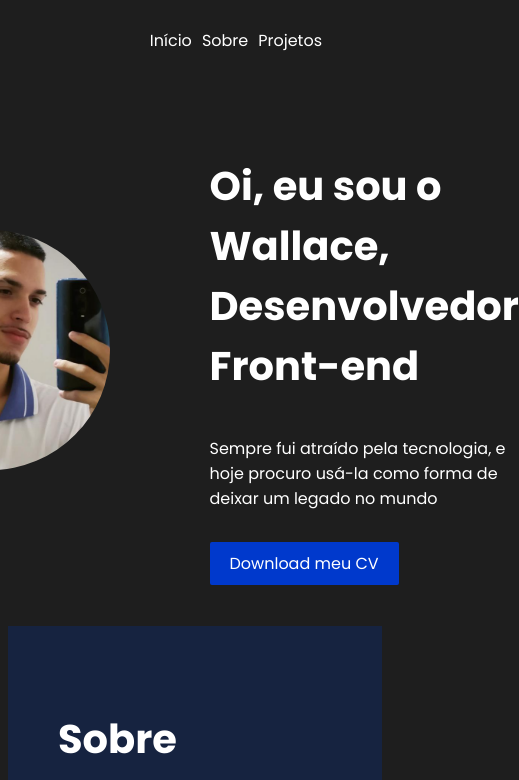
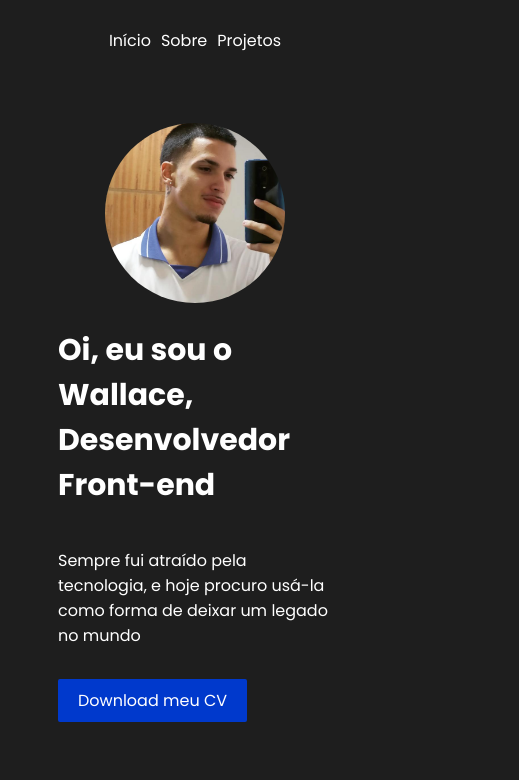
Before and after one commit to Wallace027Dev/Curriculum--construindo-meu-primeiro-site-, a plain HTML site: page index.html in a window 390 px wide. Shown: the top 780 px of the page, 519 px wide, since content can reach past the window. Drawn offline with Linux system fonts and the light colour scheme.

Commit message:
Site responsivo

```diff
--- a/src/style.css
+++ b/src/style.css
@@ -102,3 +102,35 @@ h2{
 .social-image{
     width: 2rem;
 }
+
+@media(max-width: 1200px){
+    .itens-center{
+        flex-direction: column;
+    }
+    footer, section{
+        padding: 5rem;
+    }
+
+    .main{
+        margin-bottom: 2rem;
+    }
+
+    .main-title{
+        font-size: 3rem;
+    }
+
+    .project-image{
+        width: 38rem;
+        height: auto;
+    }
+
+    .nav-links{
+        justify-content: center;
+    }
+
+    .avatar{
+        margin-right: 0;
+        width: 18rem;
+        height: 18rem;
+    }
+}
```
